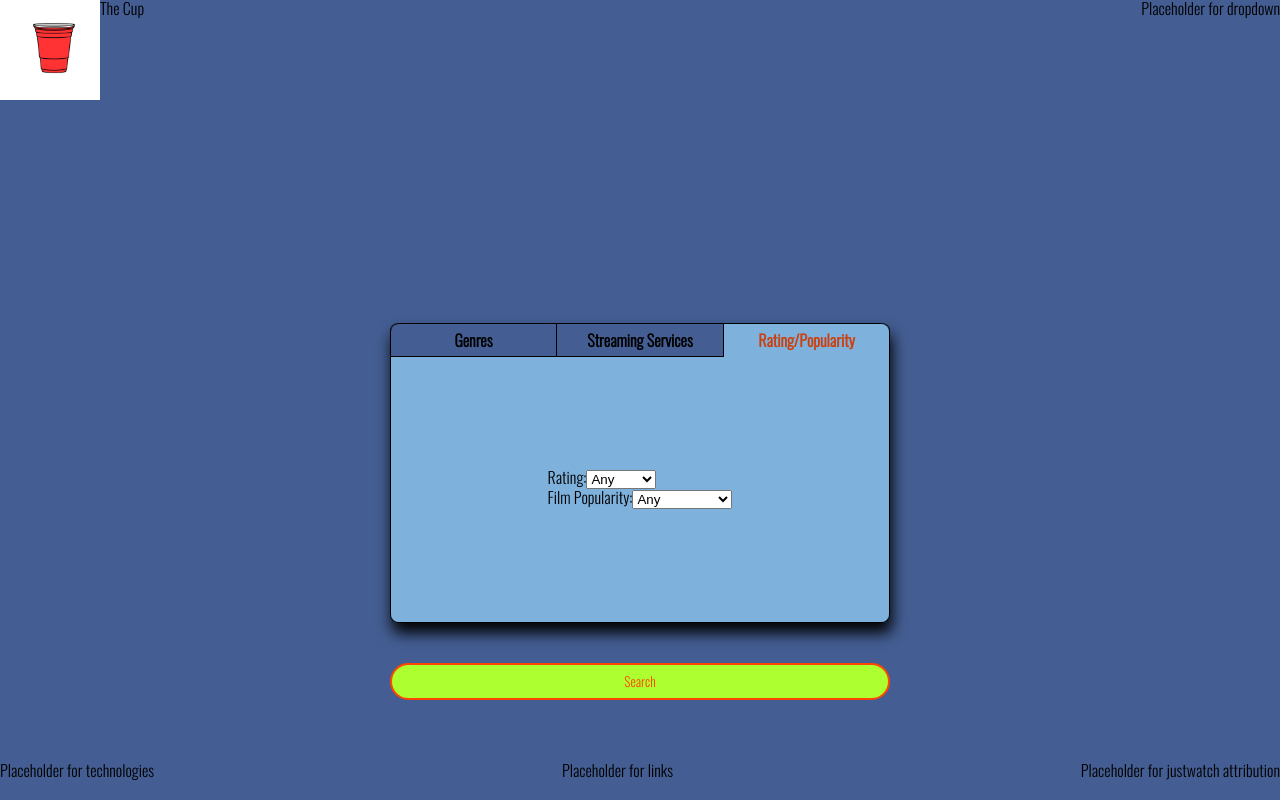
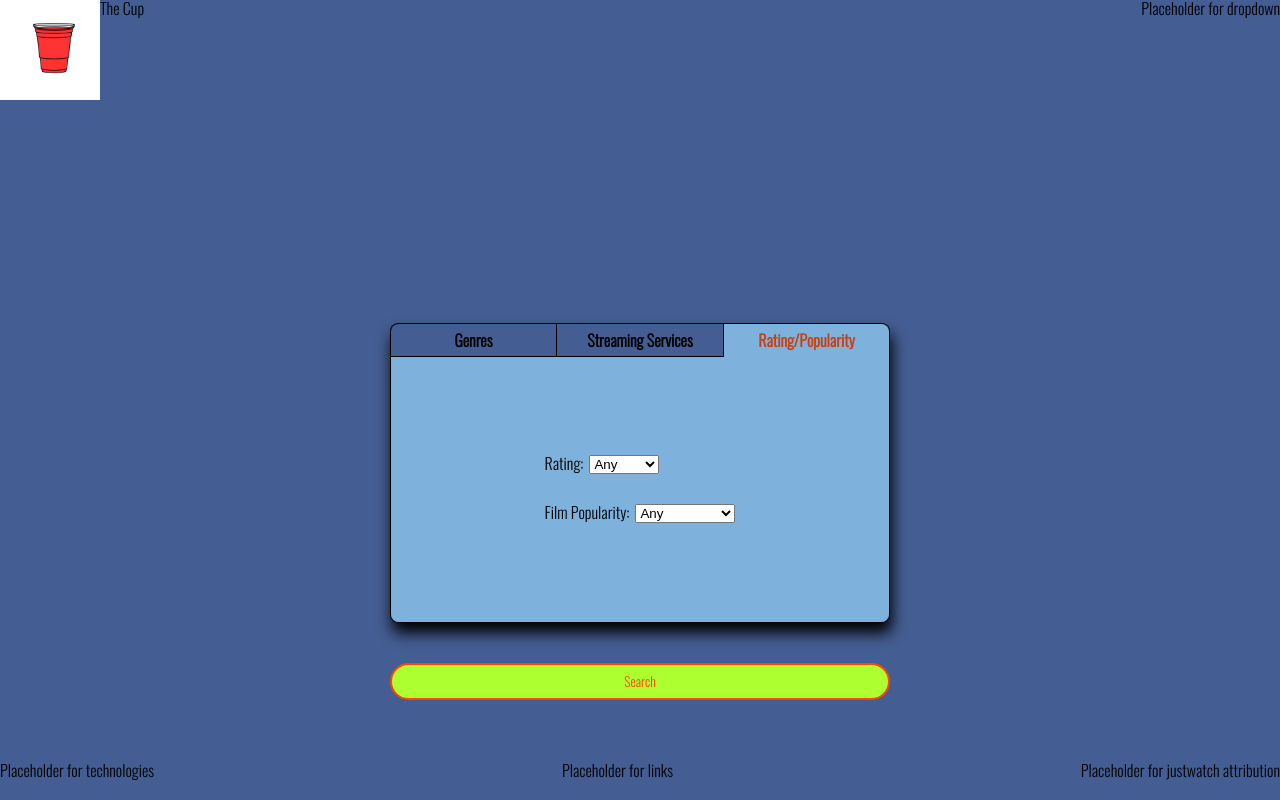
Before and after one commit to calbush/thecup, a React (Create React App) app: page / in a window 1280 px wide. Both pictures are taken after a click on the element "Rating/Popularity". Built offline with nearby package versions, Linux system fonts and the light colour scheme.

Commit message:
Update component class

```diff
--- a/src/components/Form.js
+++ b/src/components/Form.js
@@ -233,7 +233,7 @@ export const Form = ({handleClick}) => {
                     <ProviderCheckboxes providers={providers} handleChange={handleProviderSelection} providerCheckboxes={providerCheckboxes} toggleAll={() => toggleAll(providerCheckboxes, setProviderCheckboxes)} untoggleAll={() => untoggleAll(providerCheckboxes, setProviderCheckboxes)}/>
                                 }
                                 {activeTab === 'rating-popularity' &&
-                                <div>
+                                <div className='rating-popularity-container'>
                     <Rating handleChange={handleRatingChange} rating={rating}/>
                     <Popularity handleChange={handlePopularityChange} popularity={popularity}/>
                                 </div>
```
